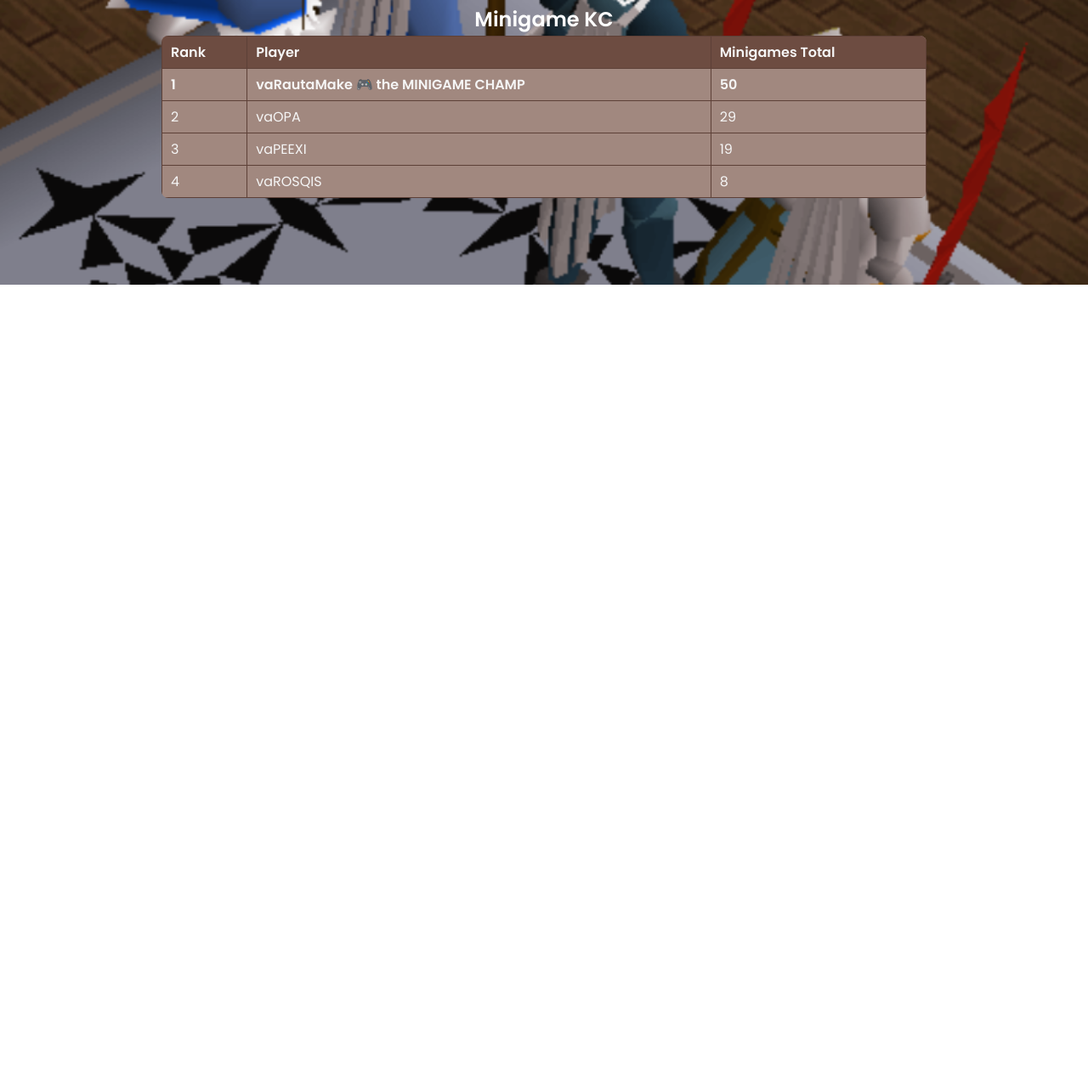
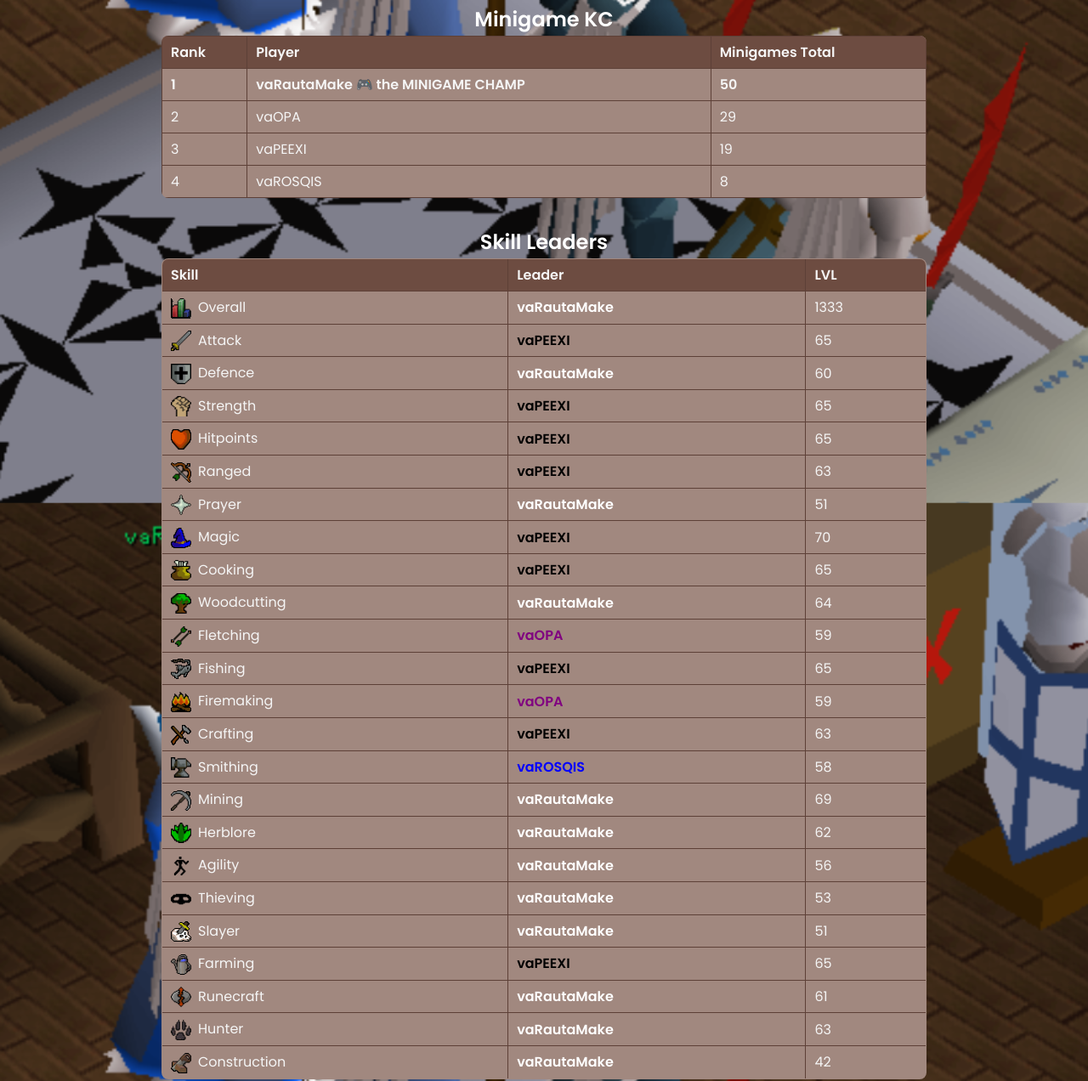
Before and after one commit to opmarcfield/vaTIALA, a plain HTML site: page docs/index.html in a window 1280 px wide. Shown: the part 1913-3185 px from the top of the page at 85% size. Before the commit the page ends 2248 px from the top, so only its background shows below. Drawn offline with Linux system fonts and the light colour scheme.

Commit message:
patch 0.3 - skill leaders section

```diff
--- a/docs/index.html
+++ b/docs/index.html
@@ -91,7 +91,7 @@
     <div class="results-box" id="results"></div>
   </div>
 
-  <script>
+<script>
     // List of player JSON filenames (assuming they're all in ./data)
     const PLAYERS = ["vaOPA", "vaPEEXI", "vaRautaMake", "vaROSQIS"];
 
@@ -104,7 +104,147 @@
       return response.json();  // returns the parsed JSON object
     }
 
-    function calculateGains(snapshots) {
+  async function getHighestLevels() {
+     const playerData = await Promise.all(PLAYERS.map(fetchPlayerData));
+
+     // Extract the latest snapshot for each player
+     const latestSnapshots = playerData.map(player => {
+       const snapshots = player.snapshots;
+       return snapshots[snapshots.length - 1]; // Get the newest snapshot
+     });
+
+     // Determine the highest level for each skill
+     const skills = Object.keys(latestSnapshots[0].skills); // Get all skill names
+     const highestLevels = {};
+
+     skills.forEach(skill => {
+       let highestLevel = -1;
+       let playerWithHighestLevel = "";
+
+       latestSnapshots.forEach((snapshot, index) => {
+         const level = snapshot.skills[skill].level;
+         if (level > highestLevel) {
+           highestLevel = level;
+           playerWithHighestLevel = PLAYERS[index];
+         }
+       });
+
+       highestLevels[skill] = {
+         player: playerWithHighestLevel,
+         level: highestLevel
+       };
+     });
+
+    return highestLevels;
+}
+
+  async function displayHighestLevels() {
+  const highestLevels = await getHighestLevels();
+
+  // Mapping of skills to their corresponding icons
+  const skillIcons = {
+  "Overall": "./images/Stats icon.png",
+  "Attack": "./images/Attack.png",
+  "Defence": "./images/Defence icon.png",
+  "Strength": "./images/Strength icon.png",
+  "Hitpoints": "./images/Hitpoints icon.png",
+  "Ranged": "./images/Ranged icon.png",
+  "Prayer": "./images/Prayer icon.png",
+  "Magic": "./images/Magic icon.png",
+  "Cooking": "./images/Cooking icon.png",
+  "Woodcutting": "./images/Woodcutting icon.png",
+  "Fletching": "./images/Fletching icon.png",
+  "Fishing": "./images/Fishing icon.png",
+  "Firemaking": "./images/Firemaking icon.png",
+  "Crafting": "./images/Crafting icon.png",
+  "Smithing": "./images/Smithing icon.png",
+  "Mining": "./images/Mining icon.png",
+  "Herblore": "./images/Herblore icon.png",
+  "Agility": "./images/Agility icon.png",
+  "Thieving": "./images/Thieving icon.png",
+  "Slayer": "./images/Slayer icon.png",
+  "Farming": "./images/Farming icon.png",
+  "Runecraft": "./images/Runecraft icon.png",
+  "Hunter": "./images/Hunter icon.png",
+  "Construction": "./images/Construction icon.png"
+  };
+
+  // Mapping of leaders to their respective colors
+  const leaderColors = {
+  "vaOPA": "purple",
+  "vaPEEXI": "black",
+  "vaRautaMake": "white",
+  "vaROSQIS": "blue"
+  };
+
+  // Create the table
+  const table = document.createElement("table");
+  table.border = "1";
+  table.style.width = "100%";
+
+  // Create the header row
+  const headerRow = document.createElement("tr");
+  const skillHeader = document.createElement("th");
+  skillHeader.textContent = "Skill";
+  const playerHeader = document.createElement("th");
+  playerHeader.textContent = "Leader";
+  const levelHeader = document.createElement("th");
+  levelHeader.textContent = "LVL";
+  headerRow.appendChild(skillHeader);
+  headerRow.appendChild(playerHeader);
+  headerRow.appendChild(levelHeader);
+  table.appendChild(headerRow);
+
+  // Populate the table with data
+  Object.entries(highestLevels).forEach(([skill, data]) => {
+    const row = document.createElement("tr");
+
+    // Skill cell with icon
+    const skillCell = document.createElement("td");
+    const skillIcon = document.createElement("img");
+    skillIcon.src = skillIcons[skill] || "./images/default-icon.png"; // Use a default icon if no mapping exists
+    skillIcon.alt = `${skill} Icon`;
+    skillIcon.style.width = "24px";
+    skillIcon.style.height = "24px";
+    skillIcon.style.verticalAlign = "middle";
+    skillIcon.style.marginRight = "8px"; // Space between icon and text
+    skillCell.appendChild(skillIcon);
+    skillCell.appendChild(document.createTextNode(skill));
+    row.appendChild(skillCell);
+
+    // Player cell with specific color
+    const playerCell = document.createElement("td");
+    playerCell.textContent = data.player;
+    playerCell.style.color = leaderColors[data.player] || "black"; // Use black as default if no color is defined
+    playerCell.style.fontWeight = "bold"; // Make text bold
+    row.appendChild(playerCell);
+
+    // Level cell
+    const levelCell = document.createElement("td");
+    levelCell.textContent = data.level;
+    row.appendChild(levelCell);
+
+    table.appendChild(row);
+  });
+
+  // Create a wrapper for the highest levels table
+  const categoryBox = document.createElement("div");
+  categoryBox.classList.add("category-box");
+
+  // Add a heading for the highest levels table
+  const heading = document.createElement("h2");
+  heading.textContent = "Skill Leaders";
+  categoryBox.appendChild(heading);
+
+  // Add the table inside the box
+  categoryBox.appendChild(table);
+
+  // Append the entire category box to the results container
+  const resultsContainer = document.getElementById("results");
+  resultsContainer.appendChild(categoryBox);
+}
+
+  function calculateGains(snapshots) {
       // If there's only one snapshot, no "earliest" for a difference.
       // We'll just return 0 for the difference-based categories,
       // and the latest value for the "latest-only" categories.
@@ -156,12 +296,12 @@
     }
 
 
-    function rankPlayersByCategory(playersData, category) {
+  function rankPlayersByCategory(playersData, category) {
       // Sort players in descending order of gains for the category
       return [...playersData].sort((a, b) => b.gains[category] - a.gains[category]);
     }
 
-    async function main() {
+  async function main() {
       const playersData = [];
 
       for (const player of PLAYERS) {
@@ -283,10 +423,13 @@ categoryBox.appendChild(table);
 container.appendChild(categoryBox);
 
       });
+
+      // Call the function to display the table
+      await displayHighestLevels();
     }
 
     main();
-  </script>
+</script>
 
 </body>
 </html>
```
Also changed, not shown: docs/images/Stats icon.png (added).
